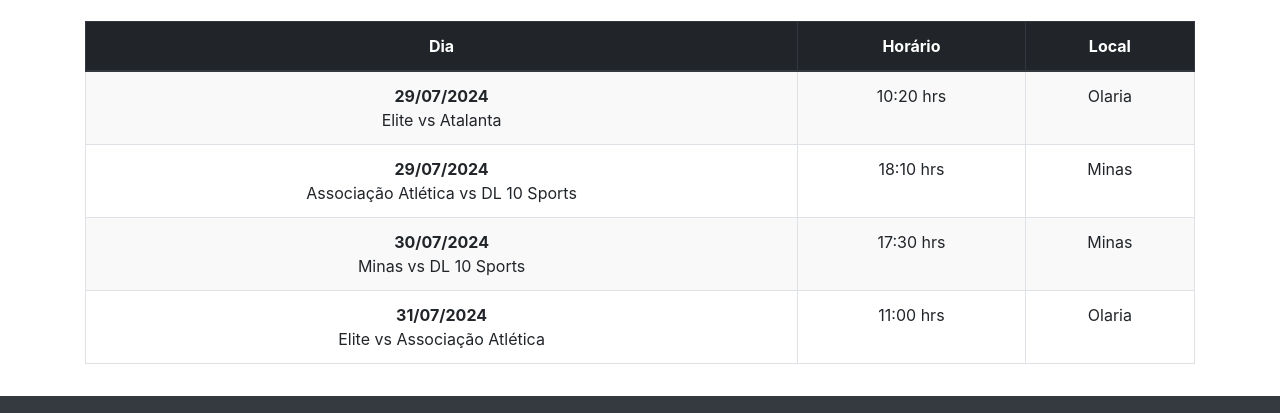
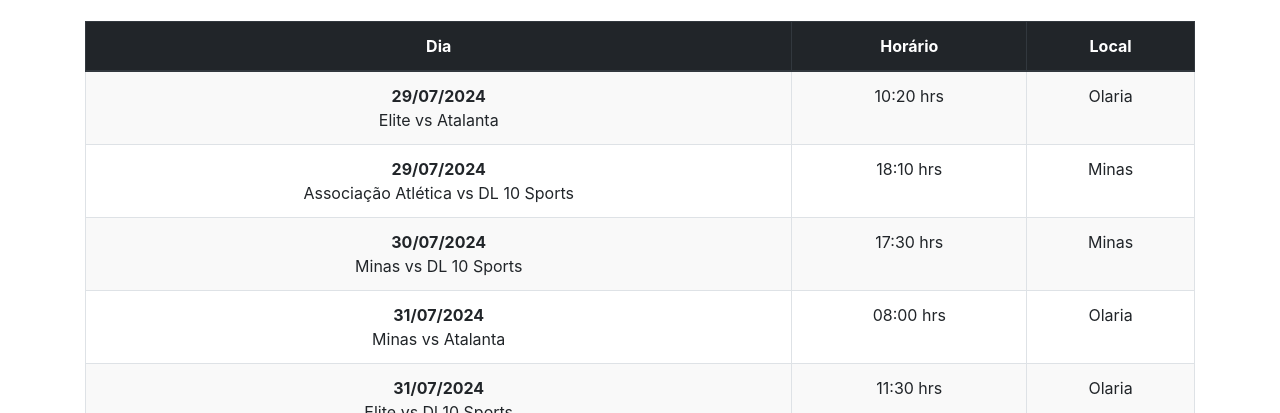
Before and after one commit to wessilva07/campeonato_olaria, a plain HTML site: page sub_13.html in a window 1280 px wide. Shown: the part 1246-1659 px from the top of the page. Drawn offline with nearby package versions, Linux system fonts and the light colour scheme.

Commit message:
Add files via upload

```diff
--- a/sub_13.html
+++ b/sub_13.html
@@ -216,11 +216,20 @@
                   <tr>
                       <td>
                           <strong>31/07/2024</strong><br>
-                          <span>Elite vs Associação Atlética</span>
+                          <span>Minas vs Atalanta</span>
                       </td>
-                      <td>11:00 hrs</td>
+                      <td>08:00 hrs</td>
                       <td>Olaria</td>
                   </tr>
+
+                  <tr>
+                    <td>
+                        <strong>31/07/2024</strong><br>
+                        <span>Elite vs Dl 10 Sports</span>
+                    </td>
+                    <td>11:30 hrs</td>
+                    <td>Olaria</td>
+                </tr>
               </tbody>
           </table>
       </div>
```
Also changed, not shown: sub_17.html (+8 -3 lines).
